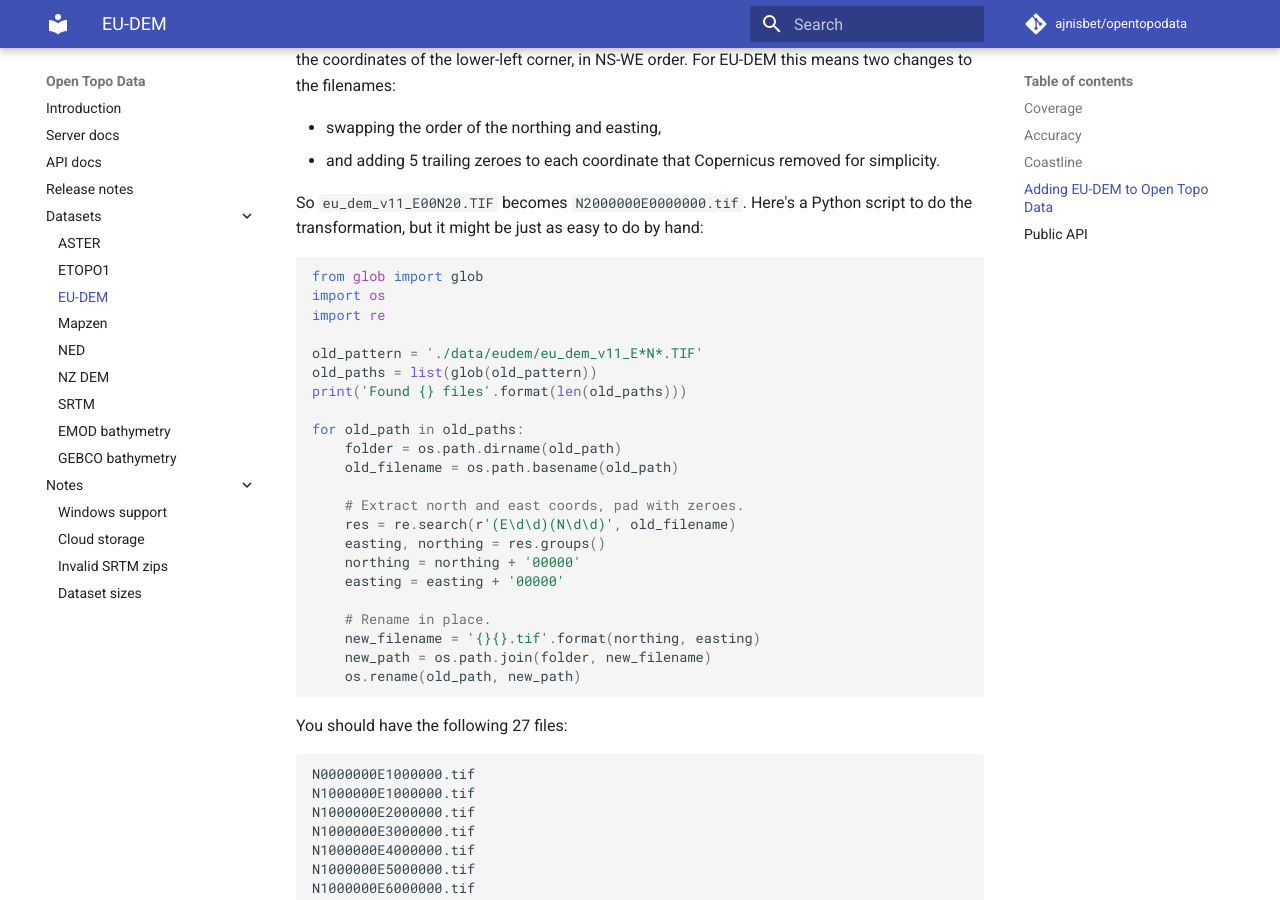
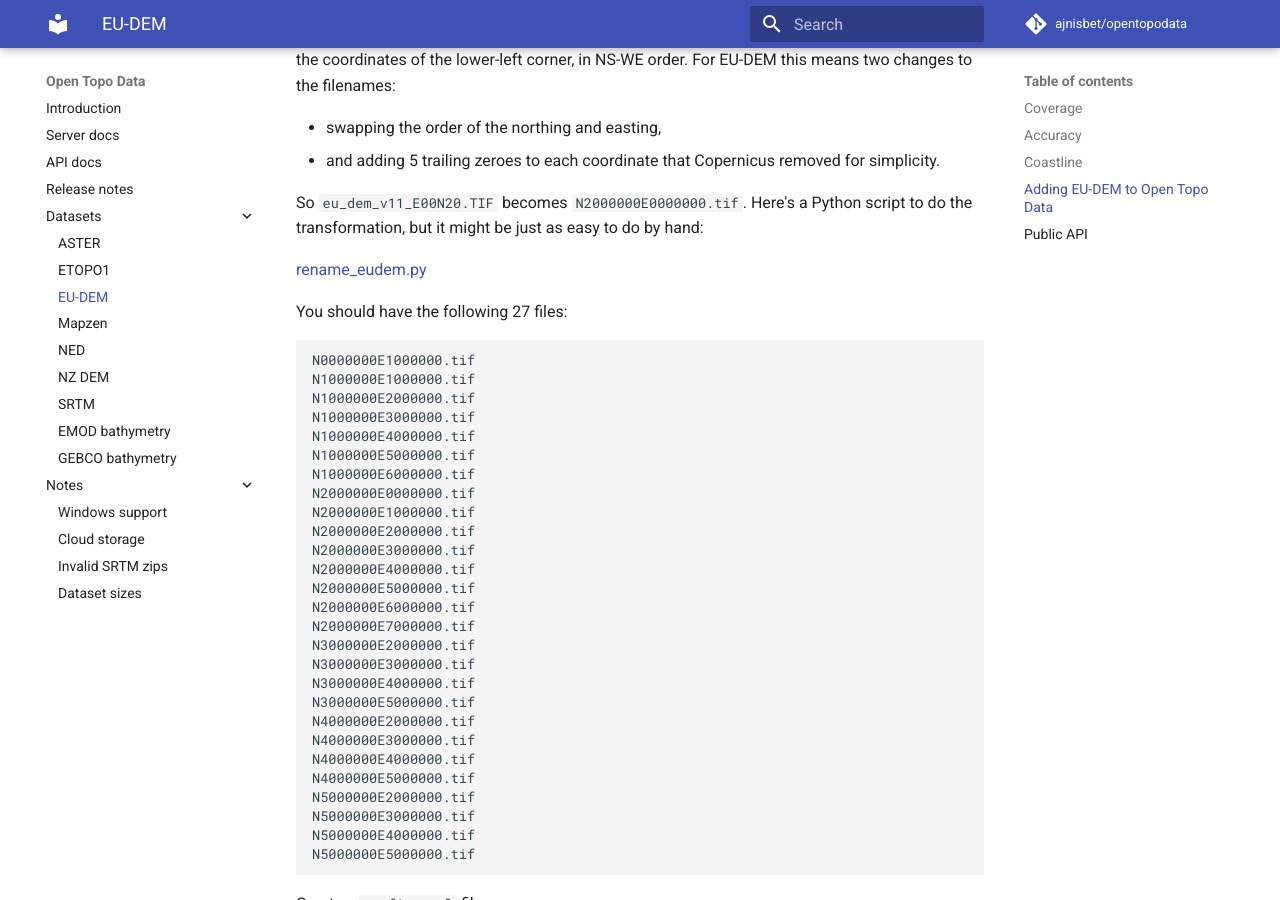
Before and after one commit to ajnisbet/opentopodata, an MkDocs documentation site: the page built from docs/datasets/eudem.md, in a window 1280 px wide and 900 px high, scrolled down 1825 px. Built offline with MkDocs 1.6.1 and Material for MkDocs 9.7.7, drawn with Linux system fonts in a browser that asks for light colours; comment, search, counter and statistics services are not loaded.

Commit message:
eudem.md: replace the inline rename script by a link to the github repo

````diff
--- a/docs/datasets/eudem.md
+++ b/docs/datasets/eudem.md
@@ -57,30 +57,7 @@ Next, Open Topo Data needs the filenames to match the SRTM format: the filename
 
 So `eu_dem_v11_E00N20.TIF` becomes `N2000000E0000000.tif`. Here's a Python script to do the transformation, but it might be just as easy to do by hand:
 
-```python
-from glob import glob
-import os
-import re
-
-old_pattern = './data/eudem/eu_dem_v11_E*N*.TIF'
-old_paths = list(glob(old_pattern))
-print('Found {} files'.format(len(old_paths)))
-
-for old_path in old_paths:
-    folder = os.path.dirname(old_path)
-    old_filename = os.path.basename(old_path)
-
-    # Extract north and east coords, pad with zeroes.
-    res = re.search(r'(E\d\d)(N\d\d)', old_filename)
-    easting, northing = res.groups()
-    northing = northing + '00000'
-    easting = easting + '00000'
-
-    # Rename in place.
-    new_filename = '{}{}.tif'.format(northing, easting)
-    new_path = os.path.join(folder, new_filename)
-    os.rename(old_path, new_path)
-```
+[rename_eudem.py](https://github.com/ajnisbet/opentopodata/blob/dev/rename_eudem.py)
 
 You should have the following 27 files:
 
````
